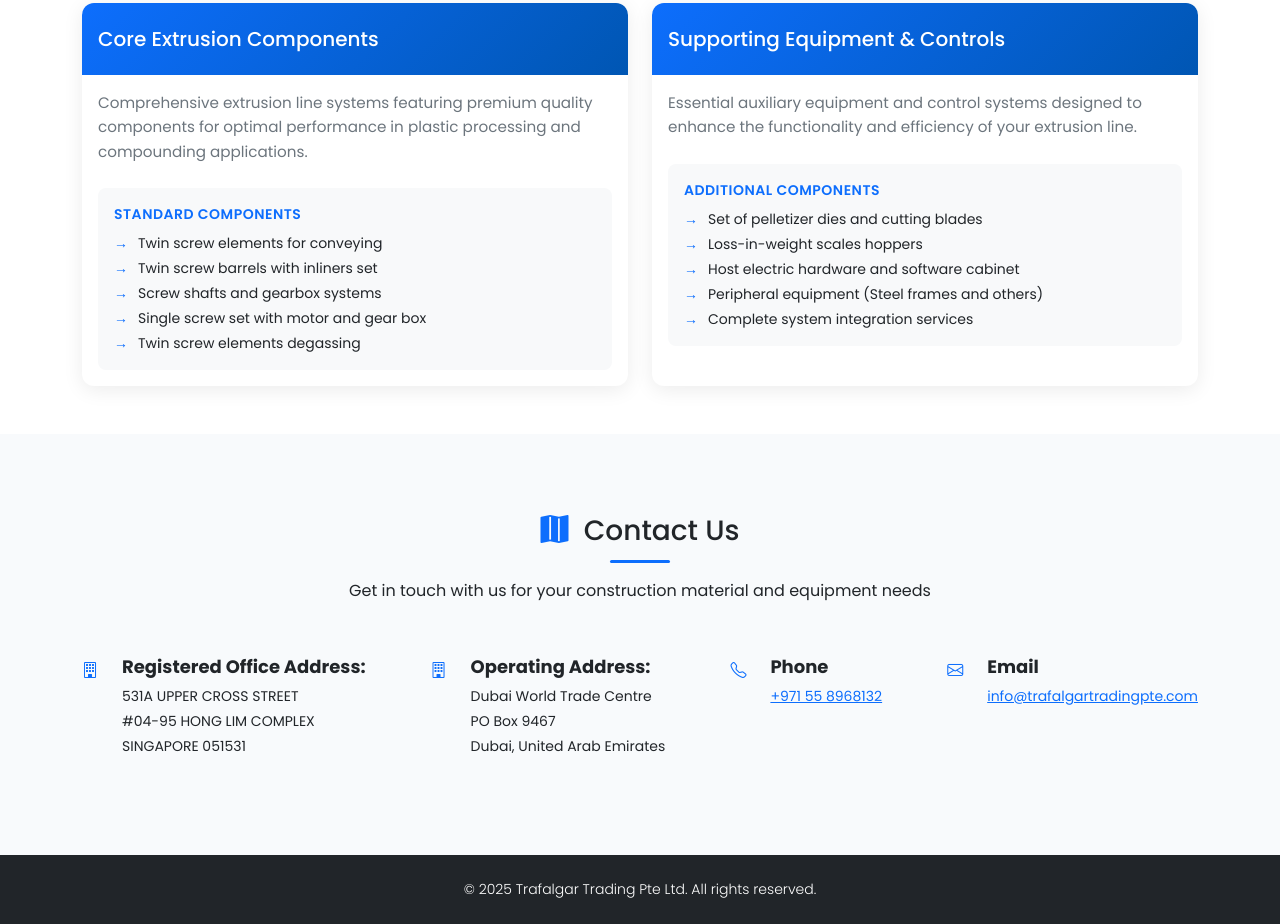
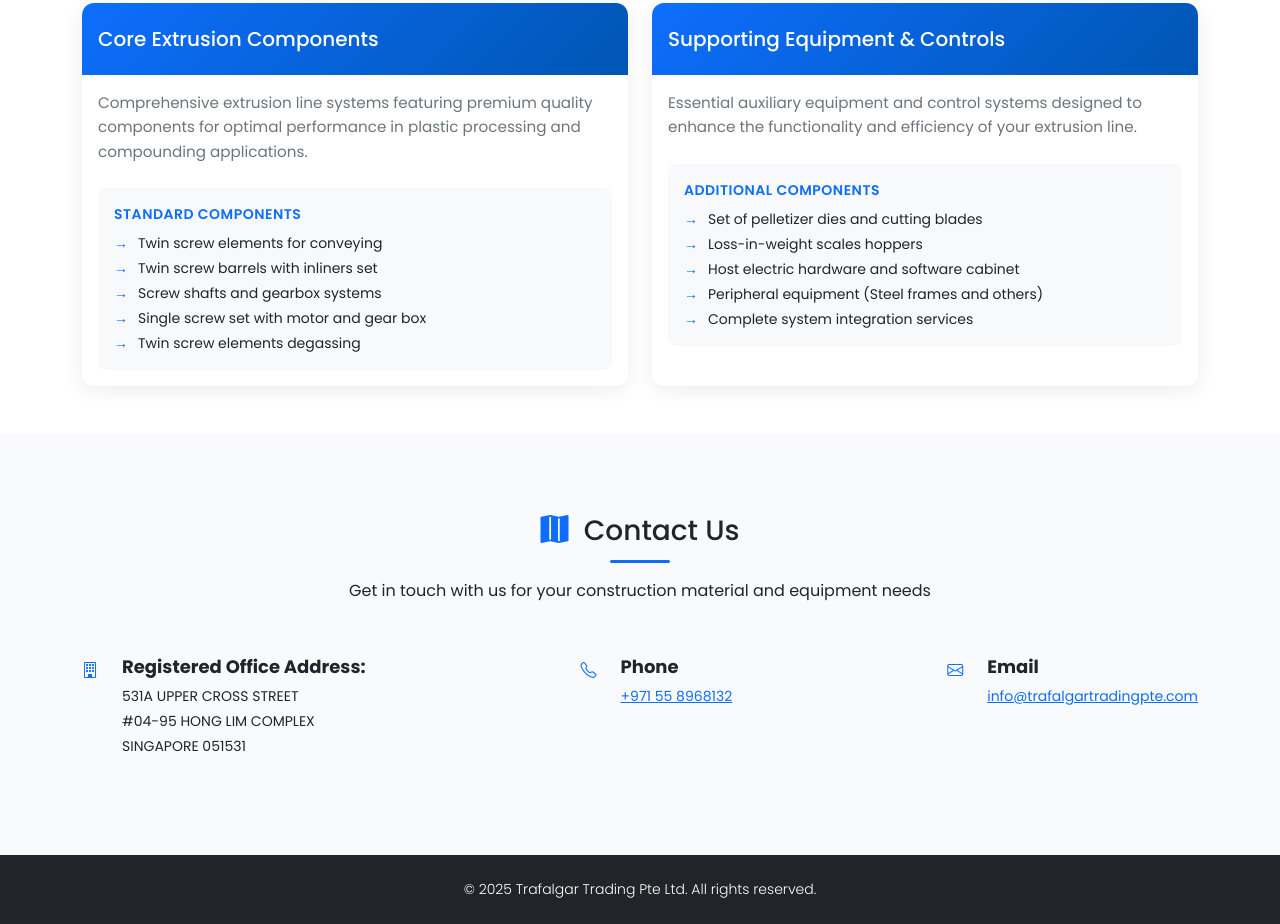
Before and after one commit to gulfwww/trafalgartradingpte, a website: page dist/index.html in a window 1280 px wide. Shown: the part 3294-4218 px from the top of the page. Drawn offline with nearby package versions, Linux system fonts and the light colour scheme.

Commit message:
remove operation address

```diff
--- a/dist/index.html
+++ b/dist/index.html
@@ -421,15 +421,6 @@
             </span>
           </li>
           <li class="d-flex align-items-start">
-            <i class="bi bi-building text-primary me-4 pt-2"></i>
-            <span class="small">
-              <strong class="mb-2">Operating Address:</strong><br>
-              Dubai World Trade Centre<br>
-              PO Box 9467<br>
-              Dubai, United Arab Emirates
-            </span>
-          </li>
-          <li class="d-flex align-items-start">
             <i class="bi bi-telephone text-primary me-4 pt-2" aria-hidden="true"></i>
             <span class="small">
               <strong class="mb-2">Phone</strong><br>
```
